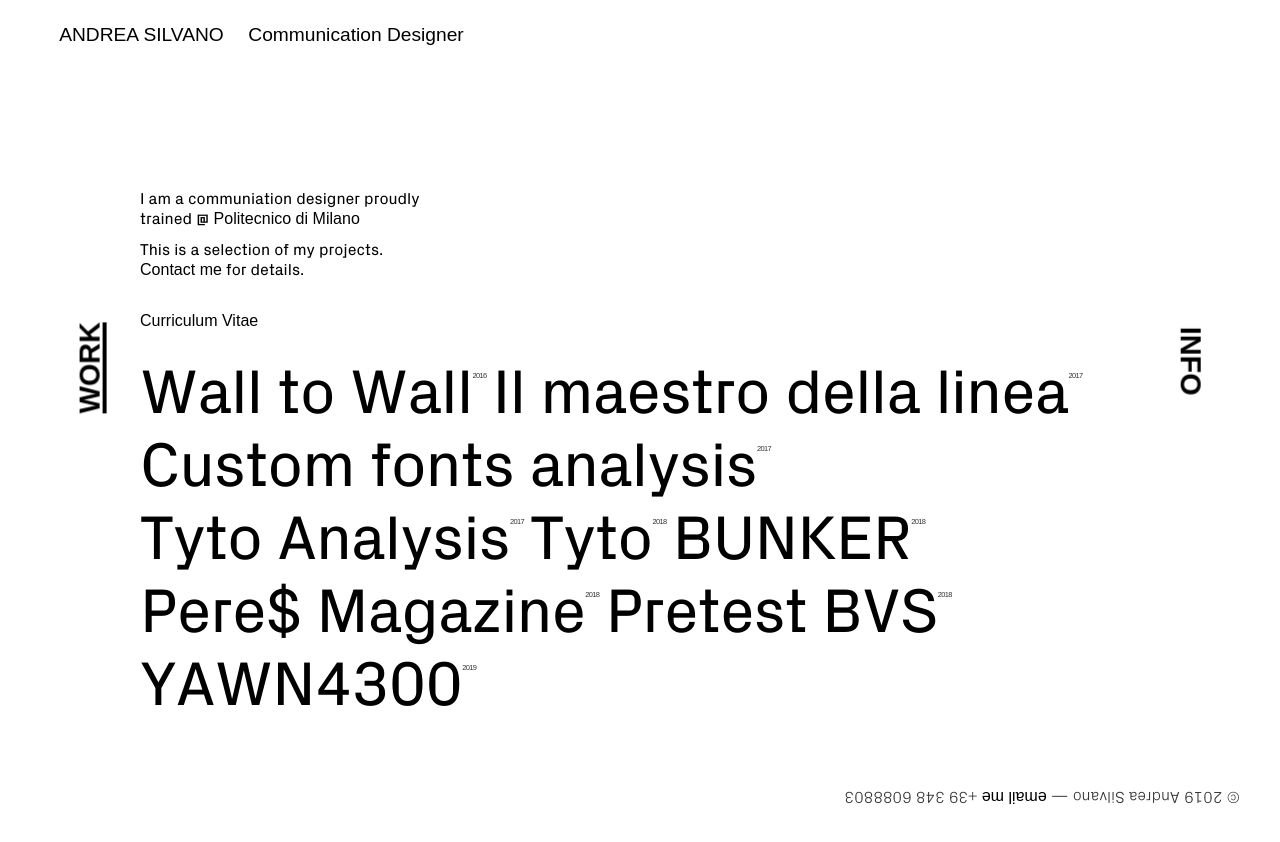
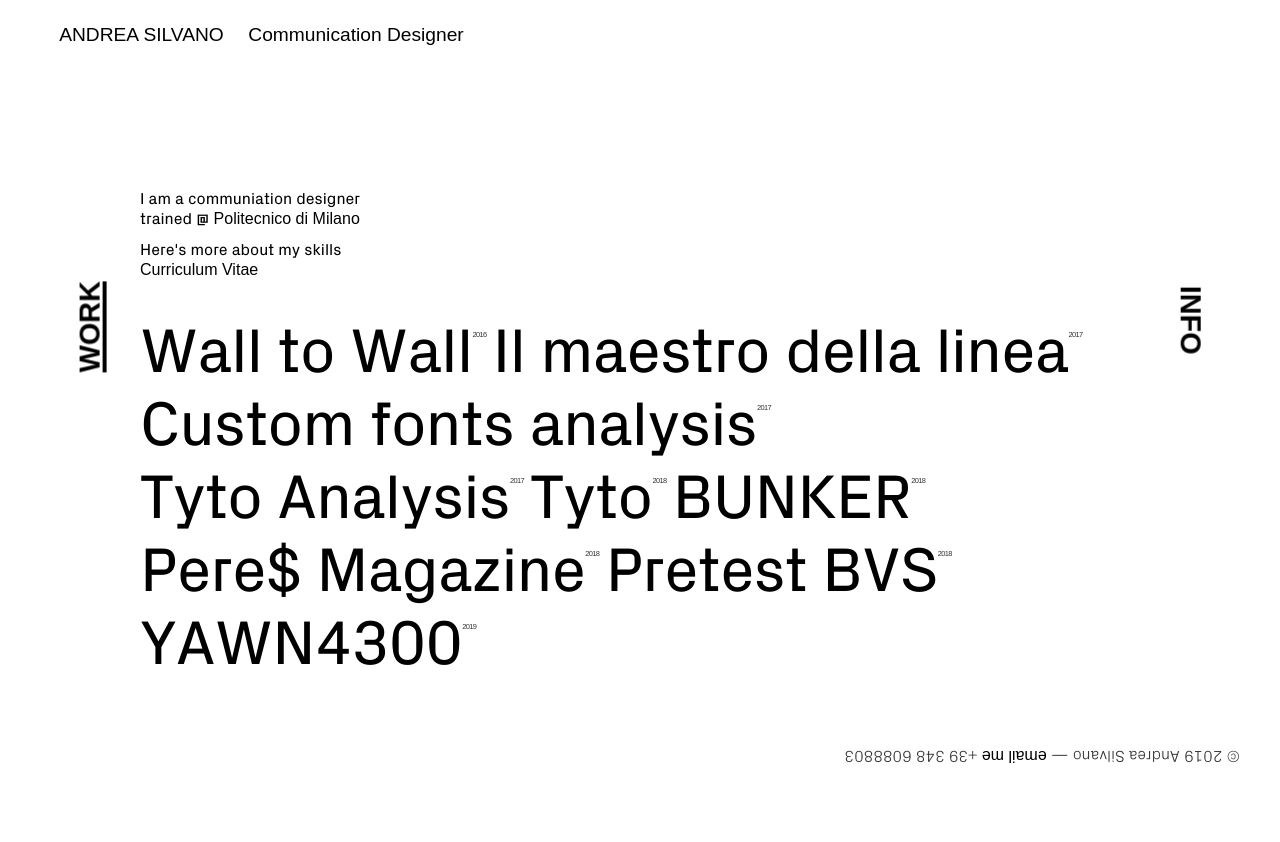
Before and after one commit to andreasilvano/andreasilvano.github.io, a plain HTML site: page index.html in a window 1280 px wide. After the commit the page ends 814 px from the top, so only its background shows below. Drawn offline with nearby package versions, Linux system fonts and the light colour scheme.

Commit message:
Add files via upload

```diff
--- a/index.html
+++ b/index.html
@@ -155,11 +155,9 @@
 			<div class="headerbox">
 				<div class="span12">
 					<div class="span3 box words pull-left offset1">
-						<p>I am a communiation designer&nbsp;proudly trained @ <a href="http://www.design.polimi.it" target="_blank" class="text-link">Politecnico di Milano</a></p>
+						<p>I am a communiation designer <br> trained @ <a href="http://www.design.polimi.it" target="_blank" class="text-link">Politecnico di Milano</a></p>
 
-<p>This is a selection of my projects. <a href="https://www.instagram.com/_andreasilvano/" target="_blank" class="text-link">Contact me</a> for details.</p>
-					<br>
-					<a href="https://andreasilvano.github.io/portfolio/SILVANO_19_WEB.pdf" target="_blank" class="text-link">Curriculum Vitae</a>
+<p>Here's more about my skills <br><a href="https://andreasilvano.github.io/portfolio/SILVANO_19_WEB.pdf" target="_blank" class="text-link">Curriculum Vitae</a></p>
 					</div>
 					<!-- <div class="box siteheader span8 pull-right">
 						<img src="assets/img/site/site_header.svg">
```
